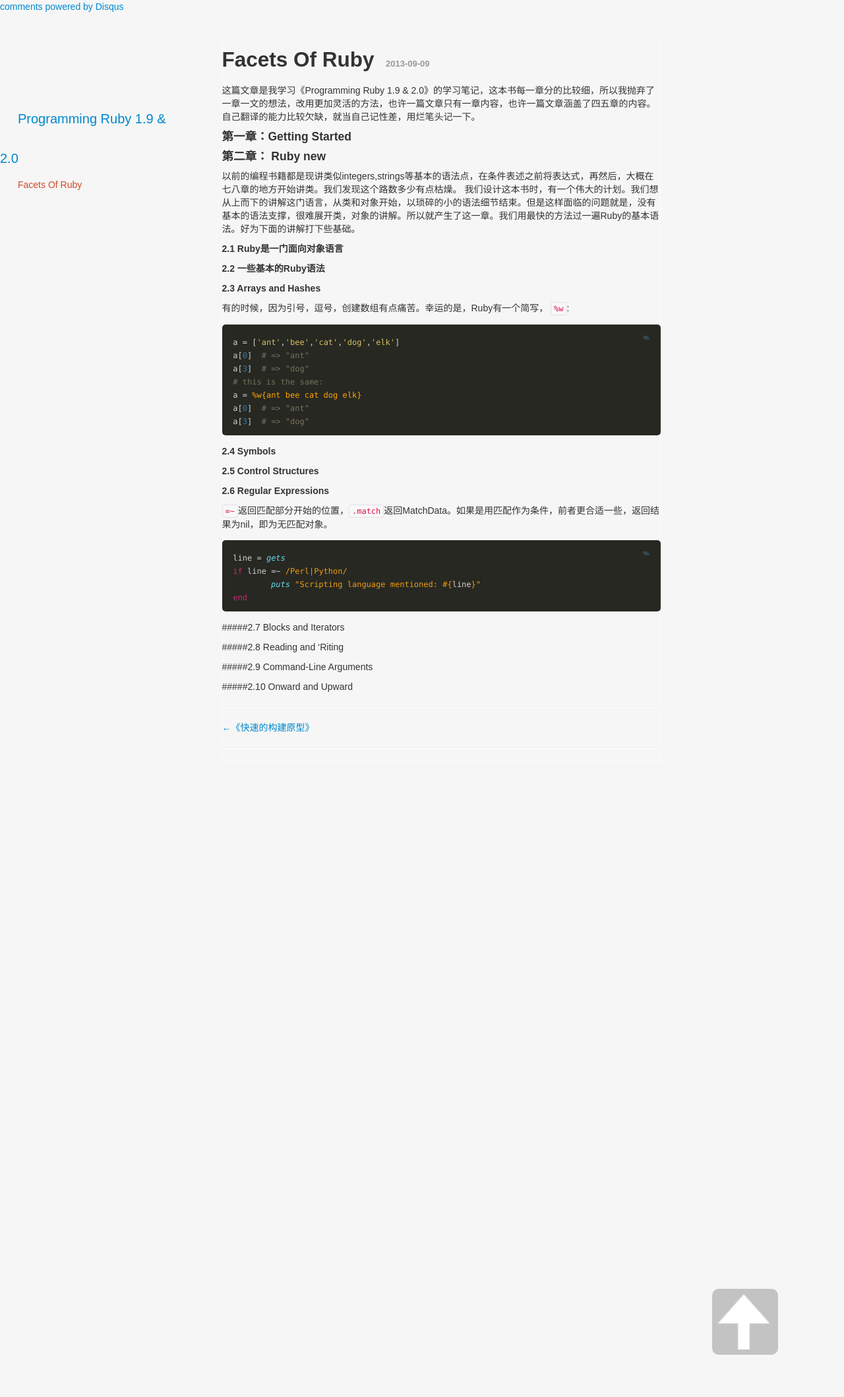
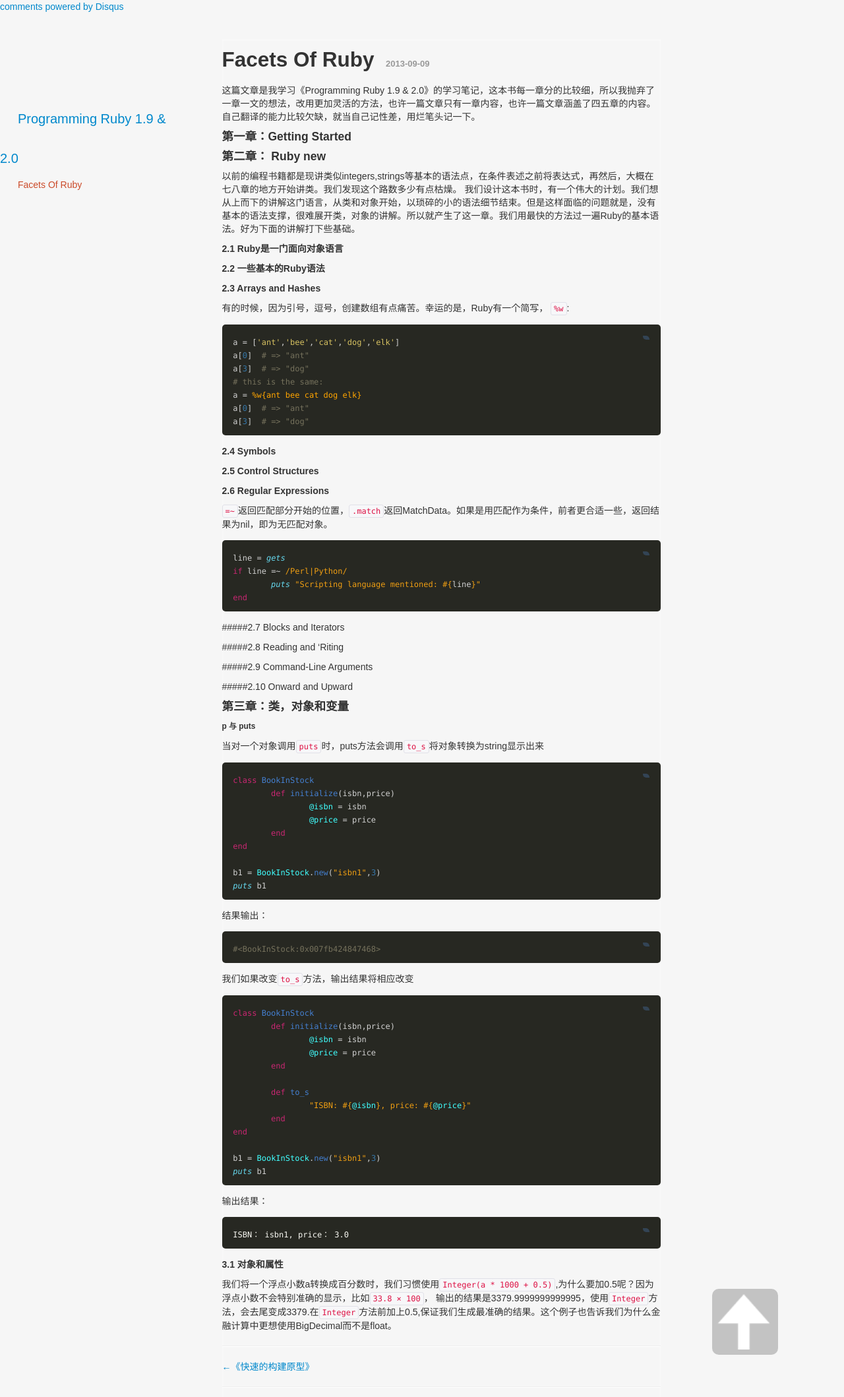
Before and after one commit to apprentice1988/apprentice1988.github.com, a Jekyll site: the page built from _posts/2013-09-09-Facets-of-Ruby.md, in a window 1280 px wide. Shown: the top 2118 px of the page at 66% size. Built offline with Jekyll 4.4.1, drawn with Linux system fonts in a browser that asks for light colours; Markdown is read by kramdown in place of the engine named in the settings; comment, search, counter and statistics services are not loaded.

Commit message:
new post

````diff
--- a/_posts/2013-09-09-Facets-of-Ruby.md
+++ b/_posts/2013-09-09-Facets-of-Ruby.md
@@ -47,3 +47,53 @@ end
  #####2.9 Command-Line Arguments
 
  #####2.10 Onward and Upward
+
+####第三章：类，对象和变量
+
+######p 与 puts
+当对一个对象调用`puts`时，puts方法会调用`to_s`将对象转换为string显示出来
+
+```ruby
+class BookInStock
+	def initialize(isbn,price)
+		@isbn = isbn
+		@price = price
+	end
+end
+
+b1 = BookInStock.new("isbn1",3)
+puts b1
+```
+
+结果输出：
+
+```ruby
+#<BookInStock:0x007fb424847468>
+```
+
+我们如果改变`to_s`方法，输出结果将相应改变
+
+```ruby
+class BookInStock
+	def initialize(isbn,price)
+		@isbn = isbn
+		@price = price
+	end
+
+	def to_s
+		"ISBN: #{@isbn}, price: #{@price}"
+	end
+end
+
+b1 = BookInStock.new("isbn1",3)
+puts b1
+```
+
+输出结果：
+
+```
+ISBN： isbn1, price： 3.0
+```
+
+#####3.1 对象和属性
+我们将一个浮点小数a转换成百分数时，我们习惯使用`Integer(a * 1000 + 0.5)`,为什么要加0.5呢？因为浮点小数不会特别准确的显示，比如`33.8 × 100`， 输出的结果是3379.9999999999995，使用`Integer`方法，会去尾变成3379.在`Integer`方法前加上0.5,保证我们生成最准确的结果。这个例子也告诉我们为什么金融计算中更想使用BigDecimal而不是float。
````
